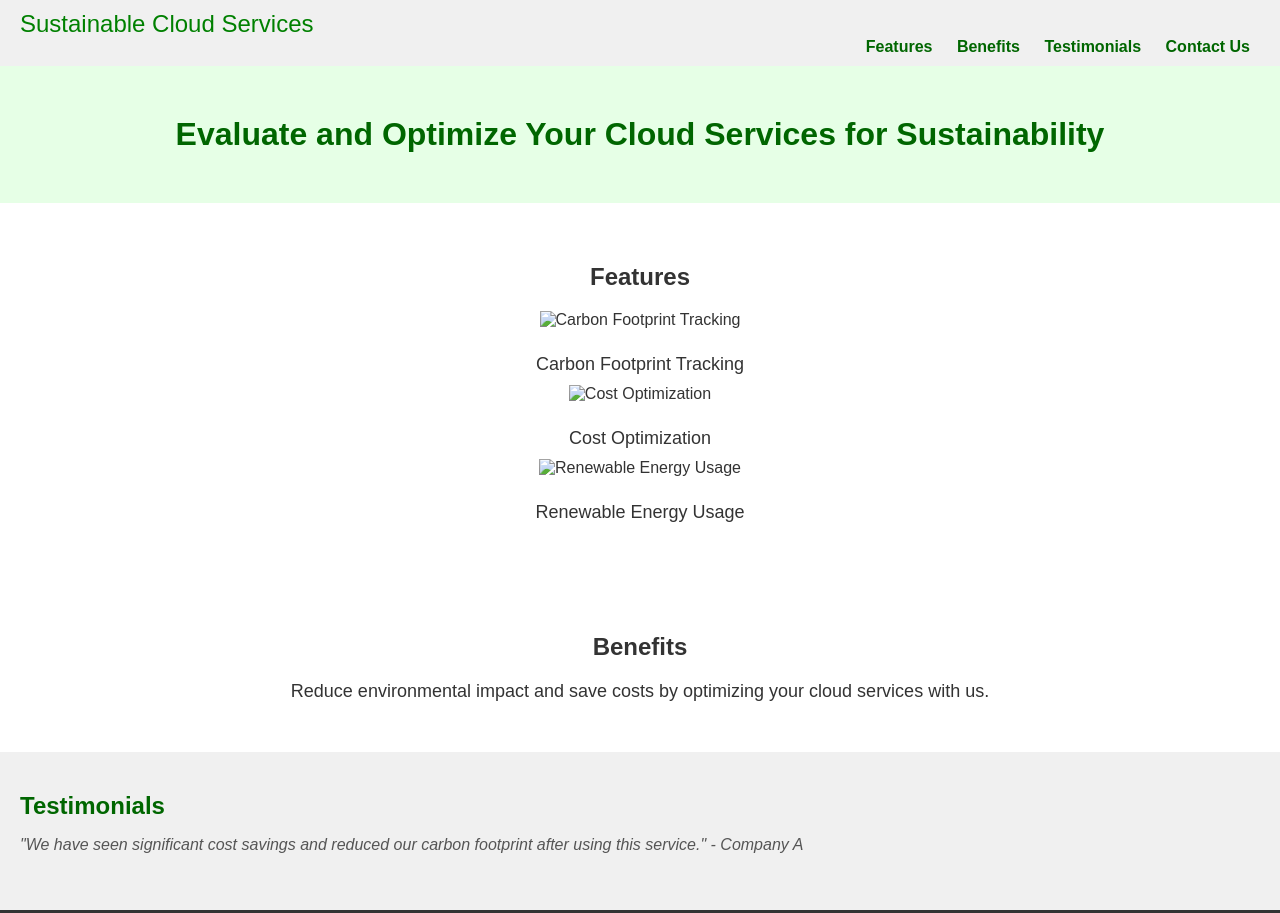
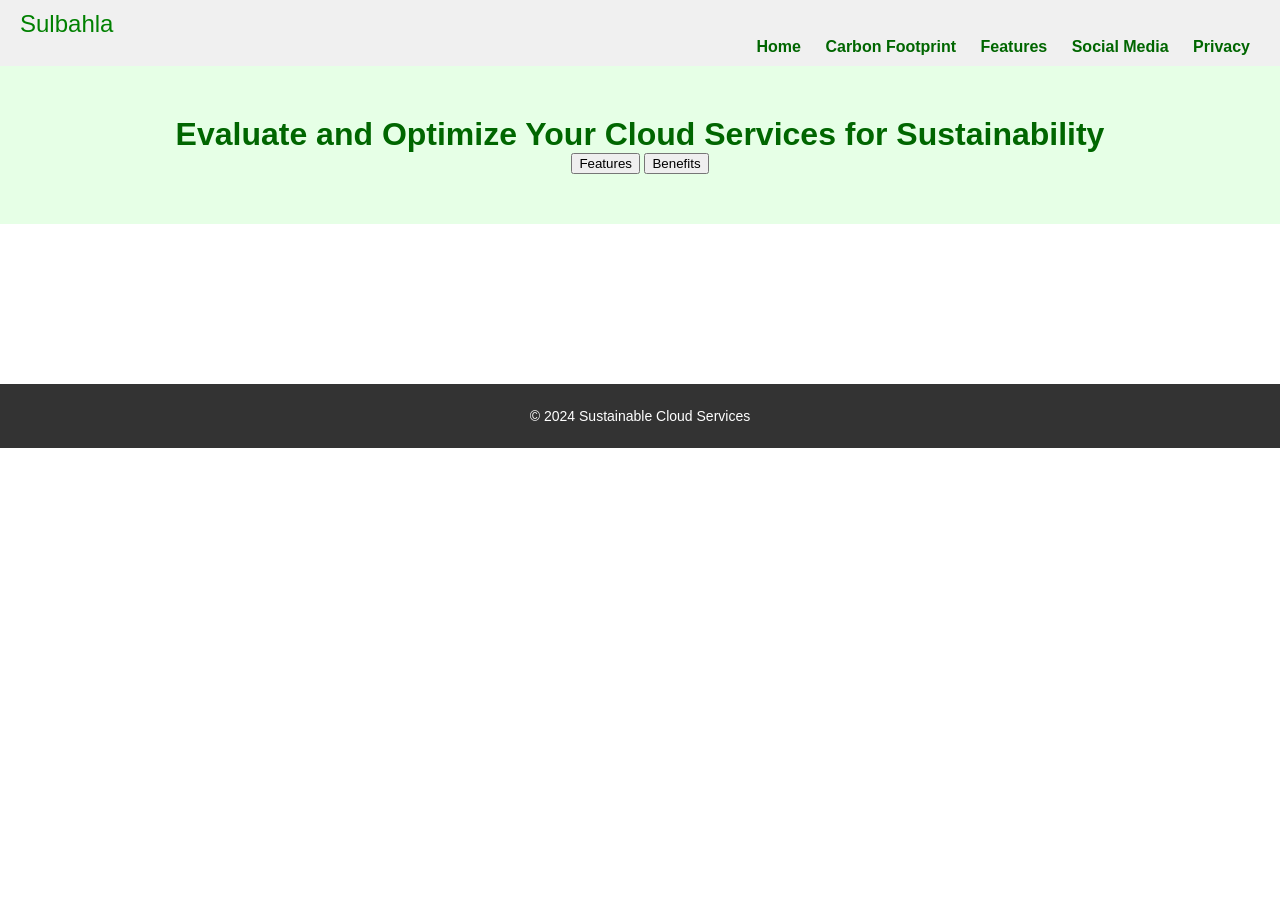
Before and after one commit to ethan-gimmestad/SCSEO, a plain HTML site: page index.html in a window 1280 px wide. Shown: the top 913 px of the page. After the commit the page ends 800 px from the top, so only its background shows below. Drawn offline with Linux system fonts and the light colour scheme.

Commit message:
Update index.html

```diff
--- a/index.html
+++ b/index.html
@@ -4,42 +4,40 @@
     <meta charset="UTF-8">
     <title>Sustainable Cloud Services</title>
     <link rel="stylesheet" href="https://ethan-gimmestad.github.io/CSS/homepage.css">
+    <style>
+        /* Additional inline styles can be placed here if you don't want to edit the external CSS file */
+    </style>
 </head>
 <body>
 
 <header>
-    <div class="logo">Sustainable Cloud Services</div>
+    <div class="logo">Sulbahla</div>
     <nav>
+        <a href="#home">Home</a>
+        <a href="#carbon-footprint">Carbon Footprint</a>
         <a href="#features">Features</a>
-        <a href="#benefits">Benefits</a>
-        <a href="#testimonials">Testimonials</a>
-        <a href="#contact">Contact Us</a>
+        <a href="#social-media">Social Media</a>
+        <a href="#privacy">Privacy</a>
     </nav>
 </header>
 
-<div class="banner">
-    <h1>Evaluate and Optimize Your Cloud Services for Sustainability</h1>
-</div>
+<main>
+    <section class="banner">
+        <h1>Evaluate and Optimize Your Cloud Services for Sustainability</h1>
+        <button class="features-btn">Features</button>
+        <button class="benefits-btn">Benefits</button>
+    </section>
 
-<div class="features" id="features">
-    <h2>Features</h2>
-    <img src="feature1.png" alt="Carbon Footprint Tracking">
-    <p>Carbon Footprint Tracking</p>
-    <img src="feature2.png" alt="Cost Optimization">
-    <p>Cost Optimization</p>
-    <img src="feature3.png" alt="Renewable Energy Usage">
-    <p>Renewable Energy Usage</p>
-</div>
+    <section class="features" id="features">
+        <!-- Feature icons and descriptions will go here -->
+    </section>
 
-<div class="benefits" id="benefits">
-    <h2>Benefits</h2>
-    <p>Reduce environmental impact and save costs by optimizing your cloud services with us.</p>
-</div>
+    <section class="benefits" id="benefits">
+        <!-- Benefits descriptions will go here -->
+    </section>
 
-<div class="testimonials" id="testimonials">
-    <h2>Testimonials</h2>
-    <p>"We have seen significant cost savings and reduced our carbon footprint after using this service." - Company A</p>
-</div>
+    <!-- More sections can be added here as per the design -->
+</main>
 
 <footer>
     <p>&copy; 2024 Sustainable Cloud Services</p>
```
